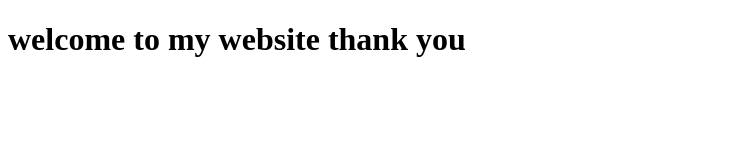
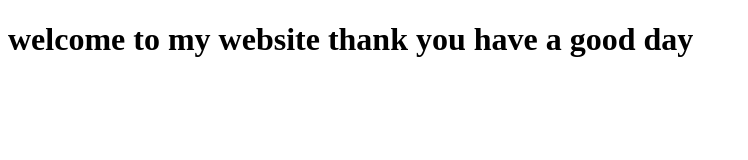
Before and after one commit to aishwaryabm1/demo44, a plain HTML site: page src/main/resources/index.html in a window 1280 px wide. Shown: the whole page, without its empty margins (0-748 px from the left). Drawn offline with Linux system fonts and the light colour scheme.

Commit message:
sixth commit

```diff
--- a/src/main/resources/index.html
+++ b/src/main/resources/index.html
@@ -5,6 +5,6 @@
     <title>my website</title>
 </head>
 <body>
-<h1>welcome to my website thank you</h1>
+<h1>welcome to my website thank you have a good day</h1>
 </body>
 </html>
```
Also changed, not shown: docs/index.html (+1 -1 lines).
